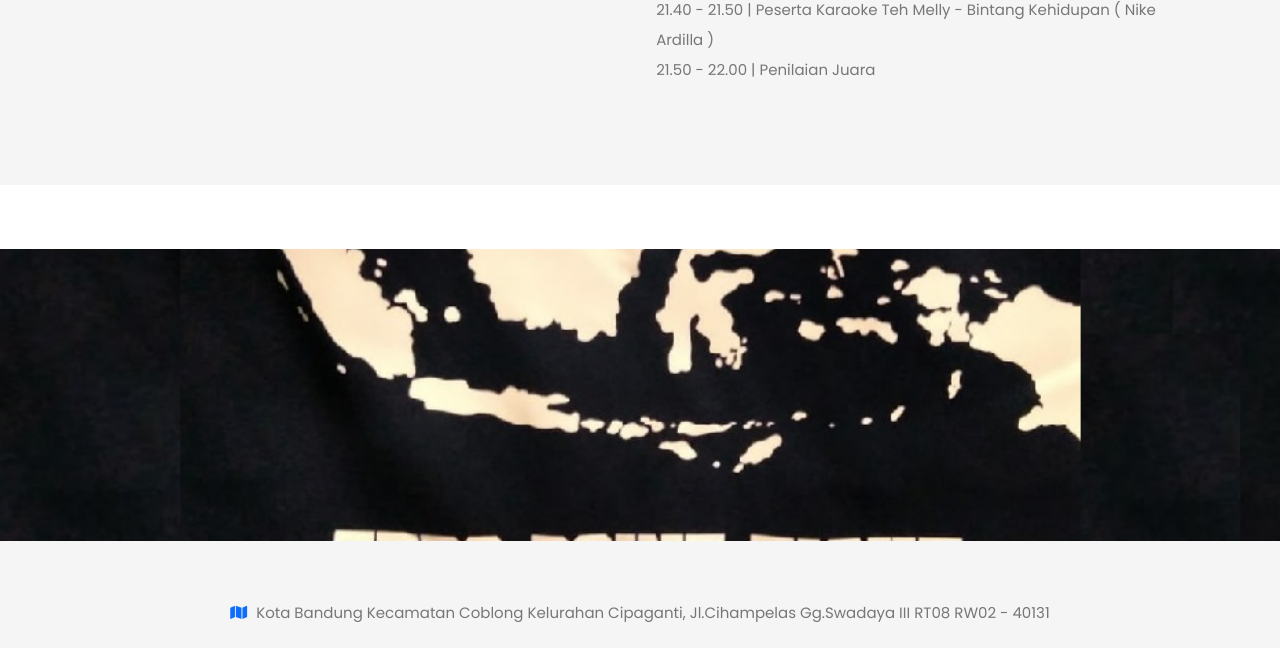
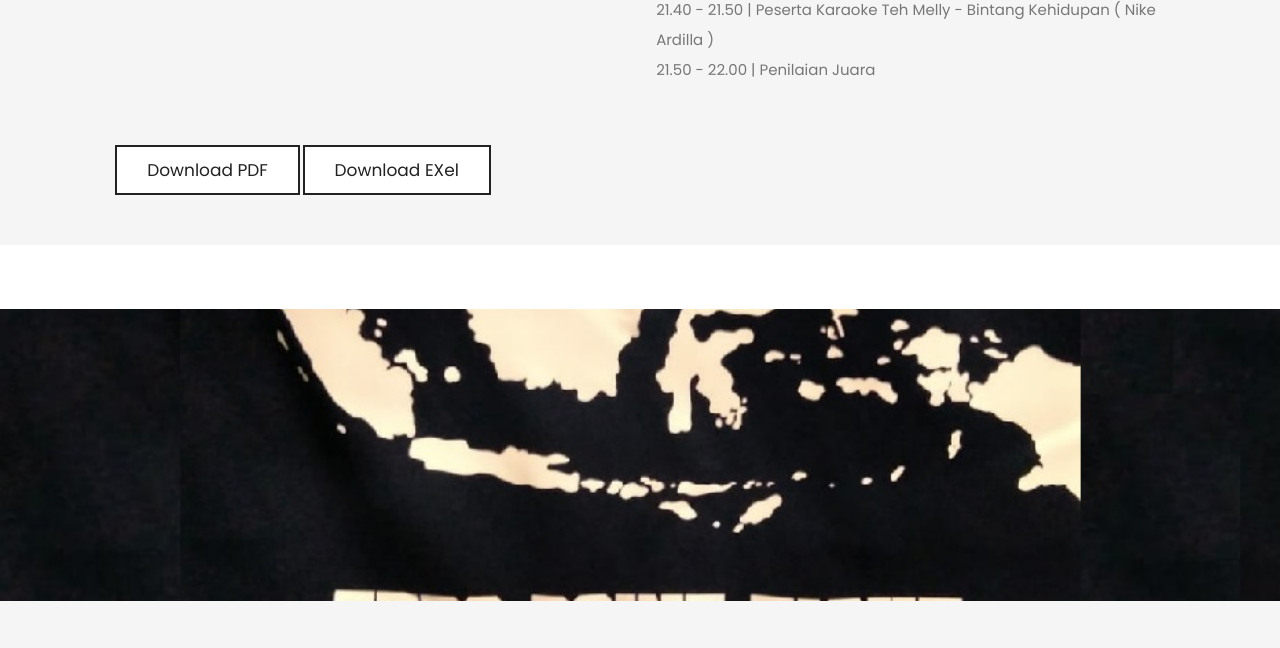
Before and after one commit to Pemuda08/zero.point.eight, a plain HTML site: page hutri78.html in a window 1280 px wide. Shown: the part 6253-6901 px from the top of the page. Drawn offline with nearby package versions, Linux system fonts and the light colour scheme; some packages are replaced by stand-ins of ours; a script that the page names is missing.

Commit message:
Update hutri78.html

```diff
--- a/hutri78.html
+++ b/hutri78.html
@@ -537,6 +537,8 @@
 		</div>
 		</div>
     </div>
+	<a href="https://pemuda08.github.io/zero.point.eight/acara26.pdf" class="btn">Download PDF</a>
+	<a href="https://pemuda08.github.io/zero.point.eight/acara26.xlsx" class="btn">Download EXel</a>
 </section>
 <br>
 <br>
```
